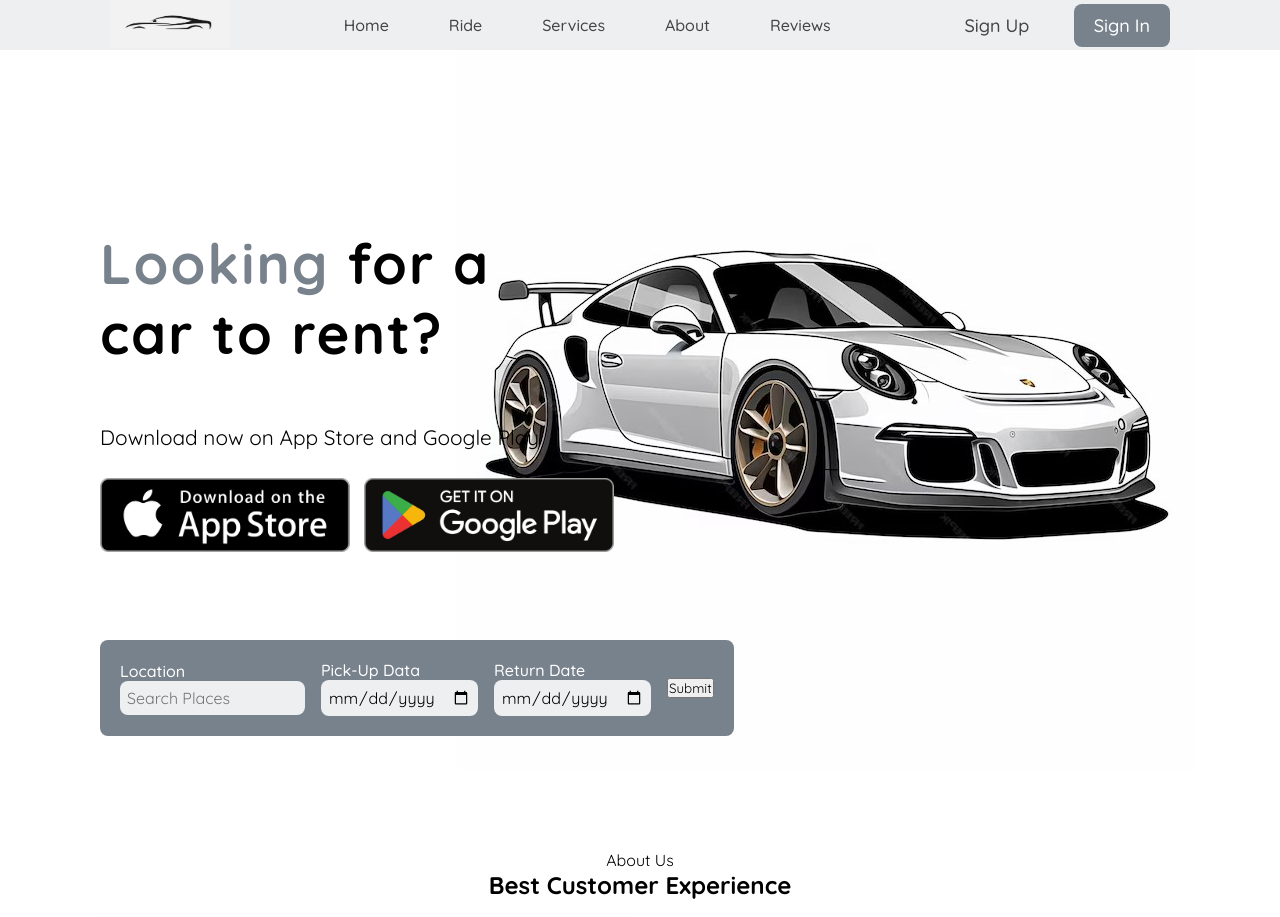
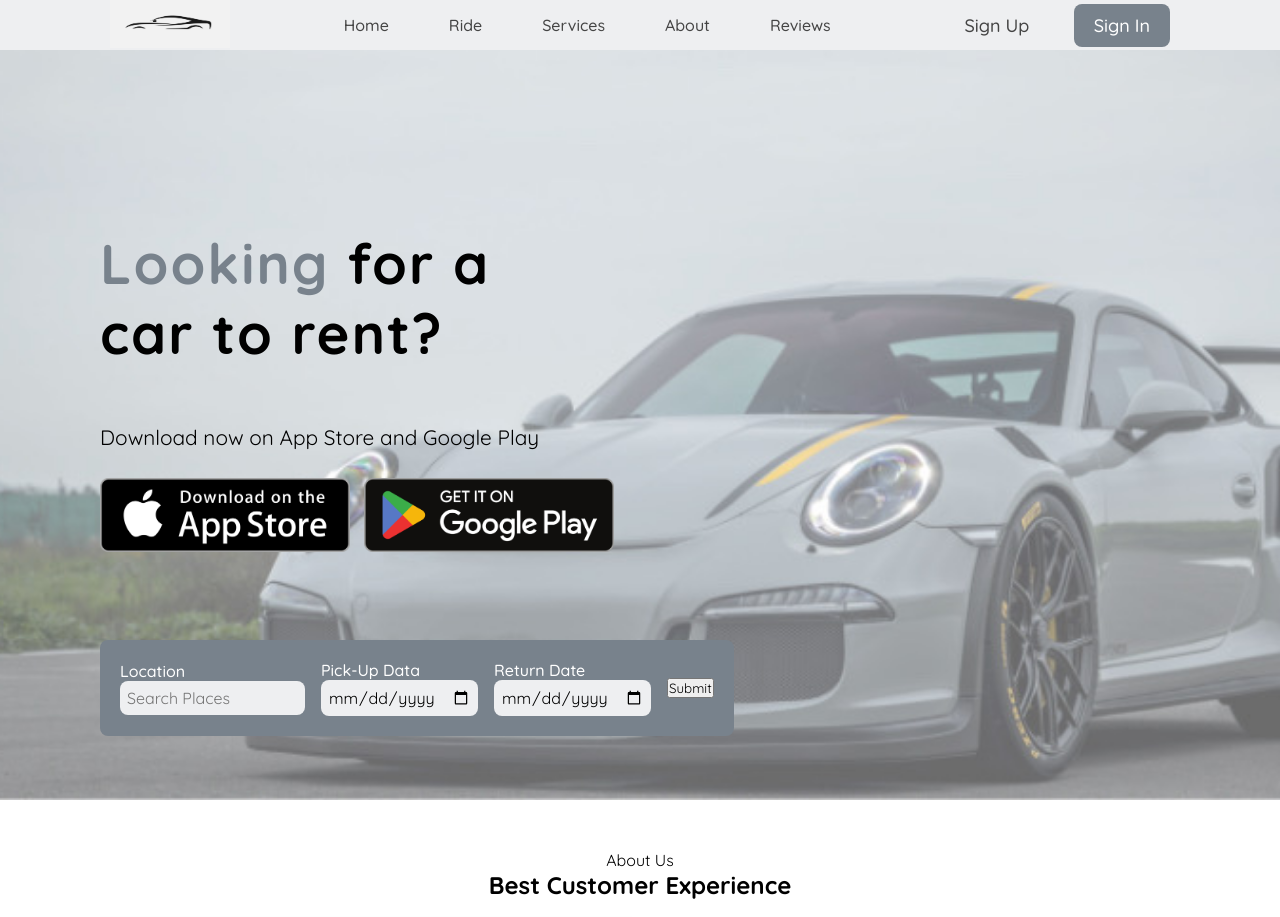
Before and after one commit to Krahjeta/projekti, a PHP site: page /Website.html in a window 1280 px wide. Shown: the top 917 px of the page. Run offline with PHP 8.4, Linux system fonts and the light colour scheme.

Commit message:
Estyle.css

```diff
--- a/style.css
+++ b/style.css
@@ -191,9 +191,9 @@ box-shadow: 0 4px 8px rgba(0, 0, 0, 0.2);
 width: 100%;
 min-height: 100vh;
 position: relative;
-background: url(car.jpg) no-repeat ;
-background-position: right 85px center;
-background-size: auto;
+background: url(por.JPEG) no-repeat ;
+background-position: center;
+background-size: cover;
 padding-right: 50px;
 display: grid;
 align-items: center;
```
